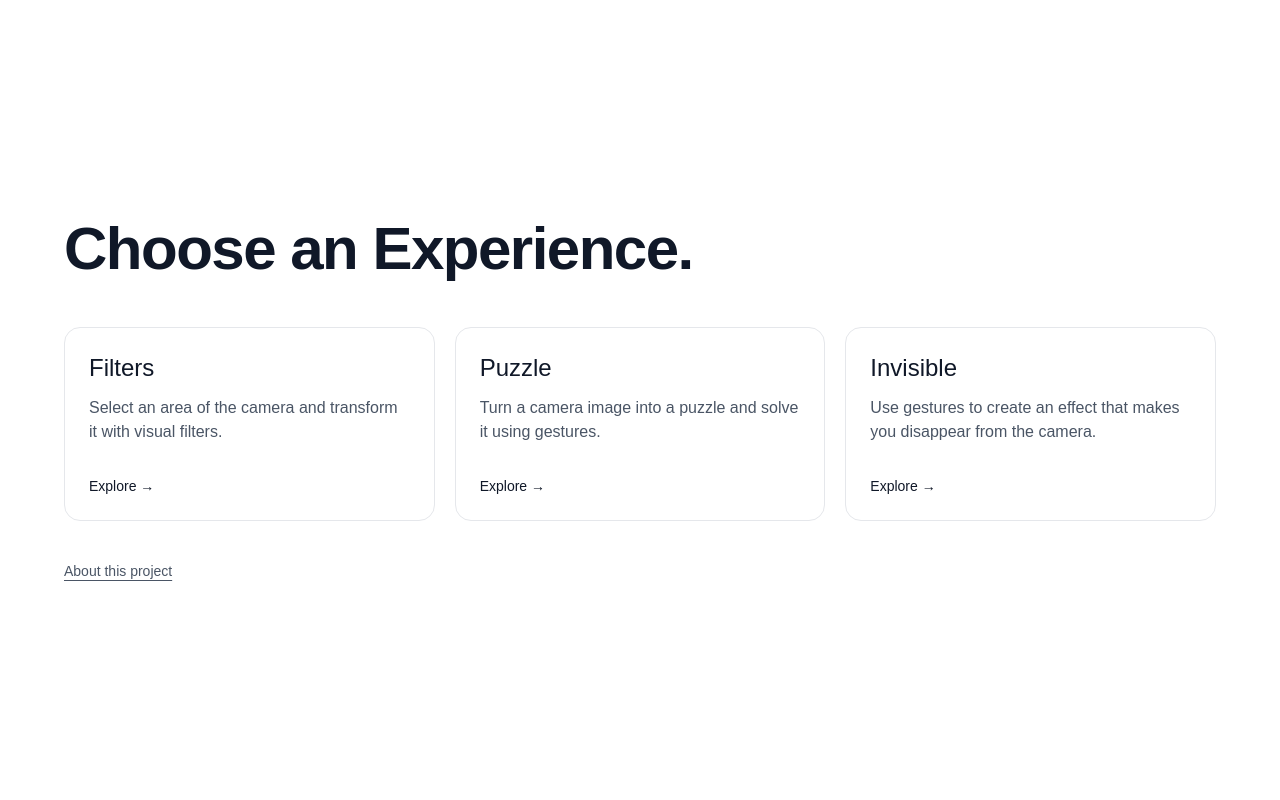
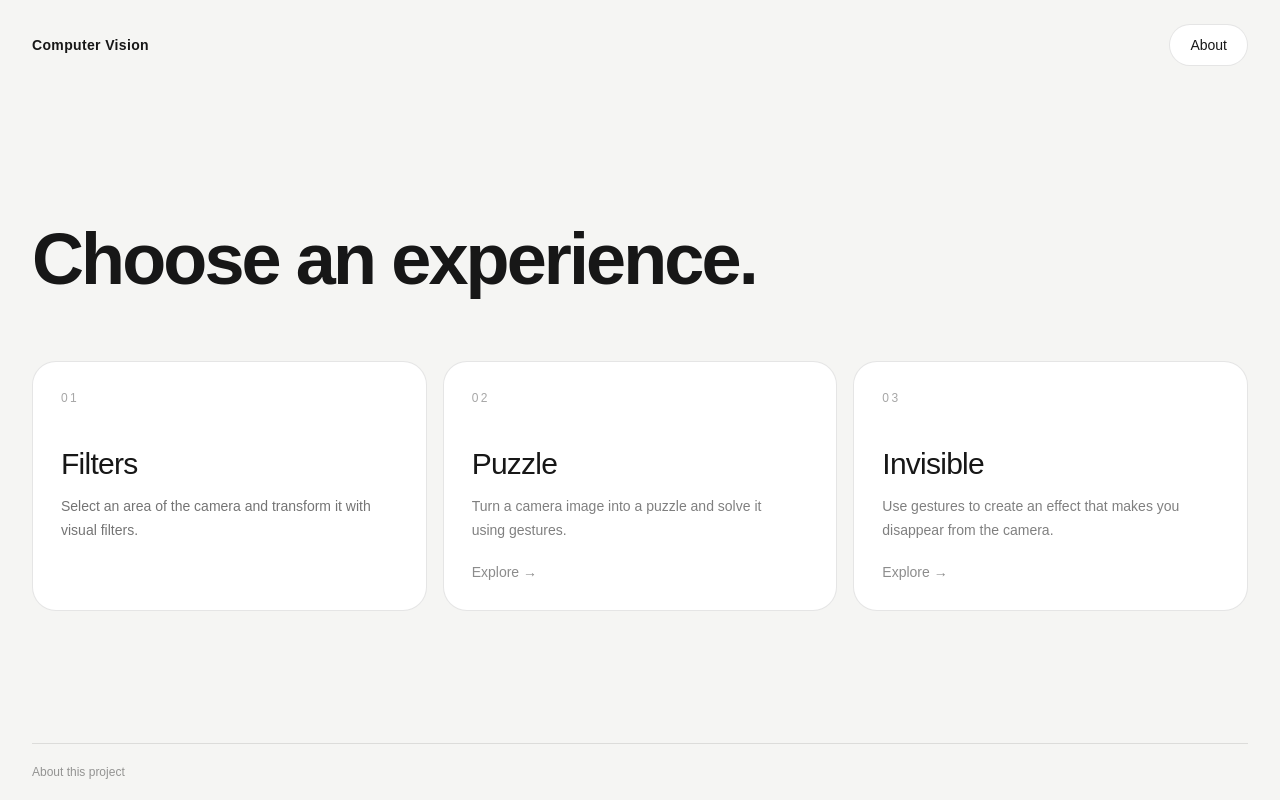
Before and after one commit to EDRIC-1304/cv-gesture-app, a Next.js app: page / in a window 1280 px wide. Built offline with nearby package versions, Linux system fonts and the light colour scheme.

Commit message:
Unify mode card styling

```diff
--- a/app/page.js
+++ b/app/page.js
@@ -1,74 +1,134 @@
 export default function Home() {
   return (
-    <main className="min-h-screen bg-white px-6 py-10 text-gray-900">
-      <div className="mx-auto flex min-h-[90vh] max-w-6xl flex-col justify-center">
+    <main className="min-h-screen bg-[#f5f5f3] text-[#171717]">
+      <div className="mx-auto flex min-h-screen max-w-7xl flex-col px-5 sm:px-8">
 
-        <div className="mb-12">
-          {/* <p className="mb-4 text-sm font-medium uppercase tracking-widest text-gray-500">
+        {/* Navigation */}
+        <nav className="flex items-center justify-between py-6">
+          <div className="text-sm font-semibold tracking-wide">
+            Computer Vision
+          </div>
+
+          <a
+            href="/about"
+            className="rounded-full border border-black/10 bg-white px-5 py-2.5 text-sm font-medium transition hover:border-black/20 hover:bg-black hover:text-white"
+          >
+            About
+          </a>
+        </nav>
+
+        {/* Hero */}
+        <section className="flex flex-1 flex-col justify-center py-16 sm:py-24">
+          <div className="max-w-4xl">
+            {/* <p className="mb-5 text-xs font-semibold uppercase tracking-[0.25em] text-black/45">
               Computer Vision
             </p> */}
 
-          <h1 className="max-w-3xl text-5xl font-semibold tracking-tight sm:text-6xl">
-            Choose an Experience.
+            <h1 className="text-5xl font-semibold leading-[1.05] tracking-[-0.04em] sm:text-7xl">
+              Choose an experience.
             </h1>
 
-          {/* <p className="mt-6 max-w-2xl text-lg leading-8 text-gray-600">
+            {/* <p className="mt-7 max-w-2xl text-base leading-7 text-black/55 sm:text-lg">
               Explore real-time camera experiences controlled through hand
               gestures.
             </p> */}
           </div>
 
-        <div className="grid gap-5 md:grid-cols-3">
+          {/* Mode cards */}
+          <div className="mt-14 grid gap-4 sm:mt-16 md:grid-cols-3">
 
             <a
               href="/filters"
-            className="group rounded-2xl border border-gray-200 p-6 transition hover:-translate-y-1 hover:border-gray-400 hover:shadow-lg"
+              className="group relative min-h-[250px] overflow-hidden rounded-3xl border border-black/10 bg-white p-7 transition duration-300 hover:-translate-y-1 hover:shadow-xl"
             >
-            <h2 className="text-2xl font-medium">Filters</h2>
-            <p className="mt-3 text-gray-600">
+              <div className="flex h-full flex-col justify-between">
+                <div>
+                  <p className="text-xs uppercase tracking-[0.2em] text-black/35">
+                    01
+                  </p>
+
+                  <h2 className="mt-10 text-3xl font-medium tracking-tight">
+                    Filters
+                  </h2>
+
+                  <p className="mt-3 max-w-xs text-sm leading-6 text-black/55">
                     Select an area of the camera and transform it with visual
                     filters.
                   </p>
-            <span className="mt-8 block text-sm font-medium">
+                </div>
+
+                <span className="text-sm text-white/60 transition group-hover:text-black">
                   Explore →
                 </span>
+              </div>
             </a>
 
             <a
               href="/puzzle"
-            className="group rounded-2xl border border-gray-200 p-6 transition hover:-translate-y-1 hover:border-gray-400 hover:shadow-lg"
+              className="group relative min-h-[250px] overflow-hidden rounded-3xl border border-black/10 bg-white p-7 transition duration-300 hover:-translate-y-1 hover:shadow-xl"
             >
-            <h2 className="text-2xl font-medium">Puzzle</h2>
-            <p className="mt-3 text-gray-600">
-              Turn a camera image into a puzzle and solve it using gestures.
+              <div className="flex h-full flex-col justify-between">
+                <div>
+                  <p className="text-xs uppercase tracking-[0.2em] text-black/35">
+                    02
                   </p>
-            <span className="mt-8 block text-sm font-medium">
+
+                  <h2 className="mt-10 text-3xl font-medium tracking-tight">
+                    Puzzle
+                  </h2>
+
+                  <p className="mt-3 max-w-xs text-sm leading-6 text-black/50">
+                    Turn a camera image into a puzzle and solve it using
+                    gestures.
+                  </p>
+                </div>
+
+                <span className="text-sm text-black/45 transition group-hover:text-black">
                   Explore →
                 </span>
+              </div>
             </a>
 
             <a
               href="/invisible"
-            className="group rounded-2xl border border-gray-200 p-6 transition hover:-translate-y-1 hover:border-gray-400 hover:shadow-lg"
+              className="group relative min-h-[250px] overflow-hidden rounded-3xl border border-black/10 bg-white p-7 transition duration-300 hover:-translate-y-1 hover:shadow-xl"
             >
-            <h2 className="text-2xl font-medium">Invisible</h2>
-            <p className="mt-3 text-gray-600">
-              Use gestures to create an effect that makes you disappear
-              from the camera.
+              <div className="flex h-full flex-col justify-between">
+                <div>
+                  <p className="text-xs uppercase tracking-[0.2em] text-black/35">
+                    03
                   </p>
-            <span className="mt-8 block text-sm font-medium">
+
+                  <h2 className="mt-10 text-3xl font-medium tracking-tight">
+                    Invisible
+                  </h2>
+
+                  <p className="mt-3 max-w-xs text-sm leading-6 text-black/50">
+                    Use gestures to create an effect that makes you
+                    disappear from the camera.
+                  </p>
+                </div>
+
+                <span className="text-sm text-black/45 transition group-hover:text-black">
                   Explore →
                 </span>
+              </div>
             </a>
 
           </div>
+        </section>
+
+        {/* Footer */}
+        <footer className="flex items-center justify-between border-t border-black/10 py-5 text-xs text-black/40">
+          {/* <span>Gesture-controlled computer vision</span> */}
 
           <a
             href="/about"
-          className="mt-10 text-sm font-medium text-gray-600 underline underline-offset-4 hover:text-gray-900"
+            className="transition hover:text-black"
           >
             About this project
           </a>
+        </footer>
 
       </div>
     </main>
```
Lines whose indentation alone changed are shown as unchanged.
